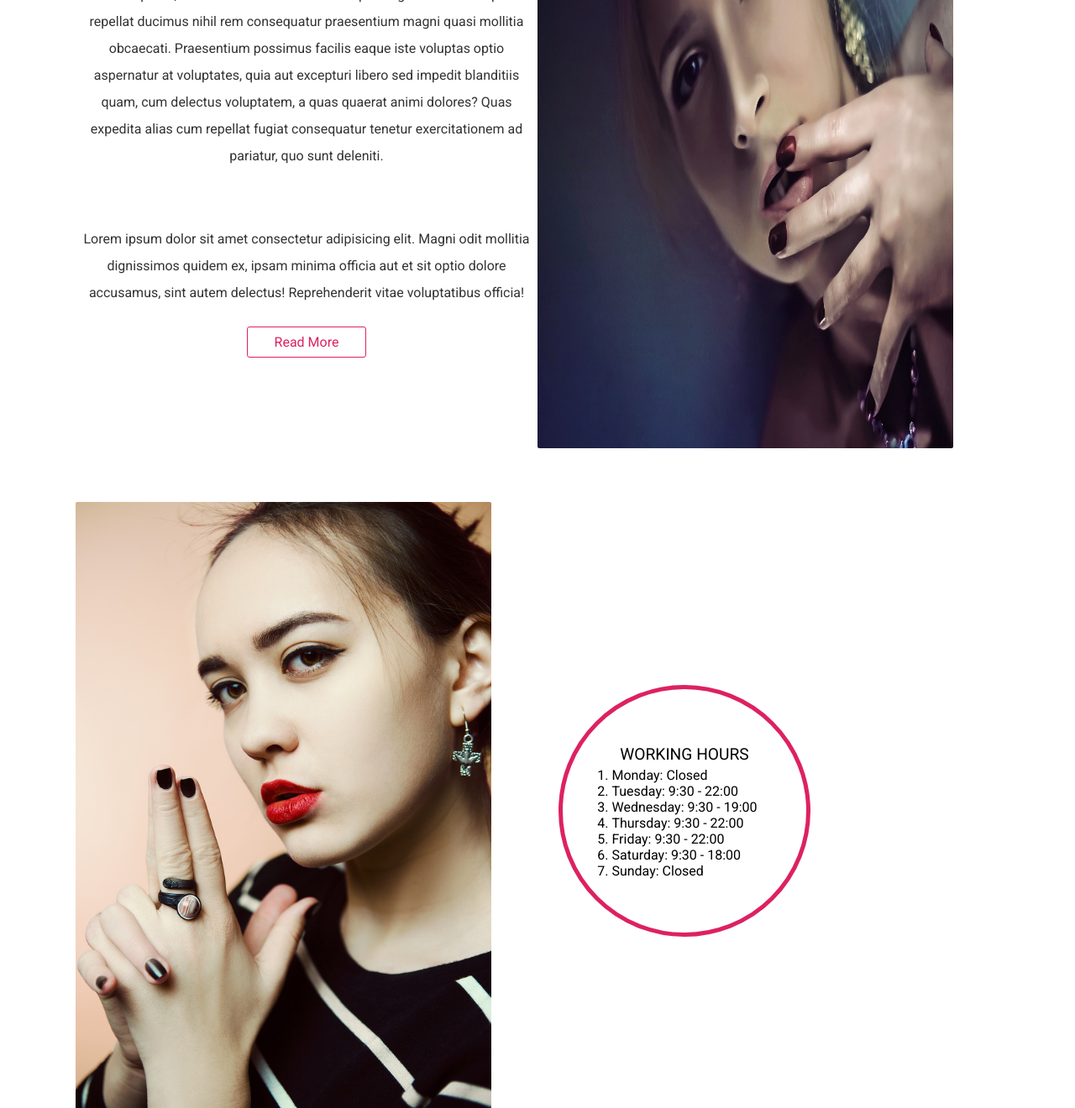
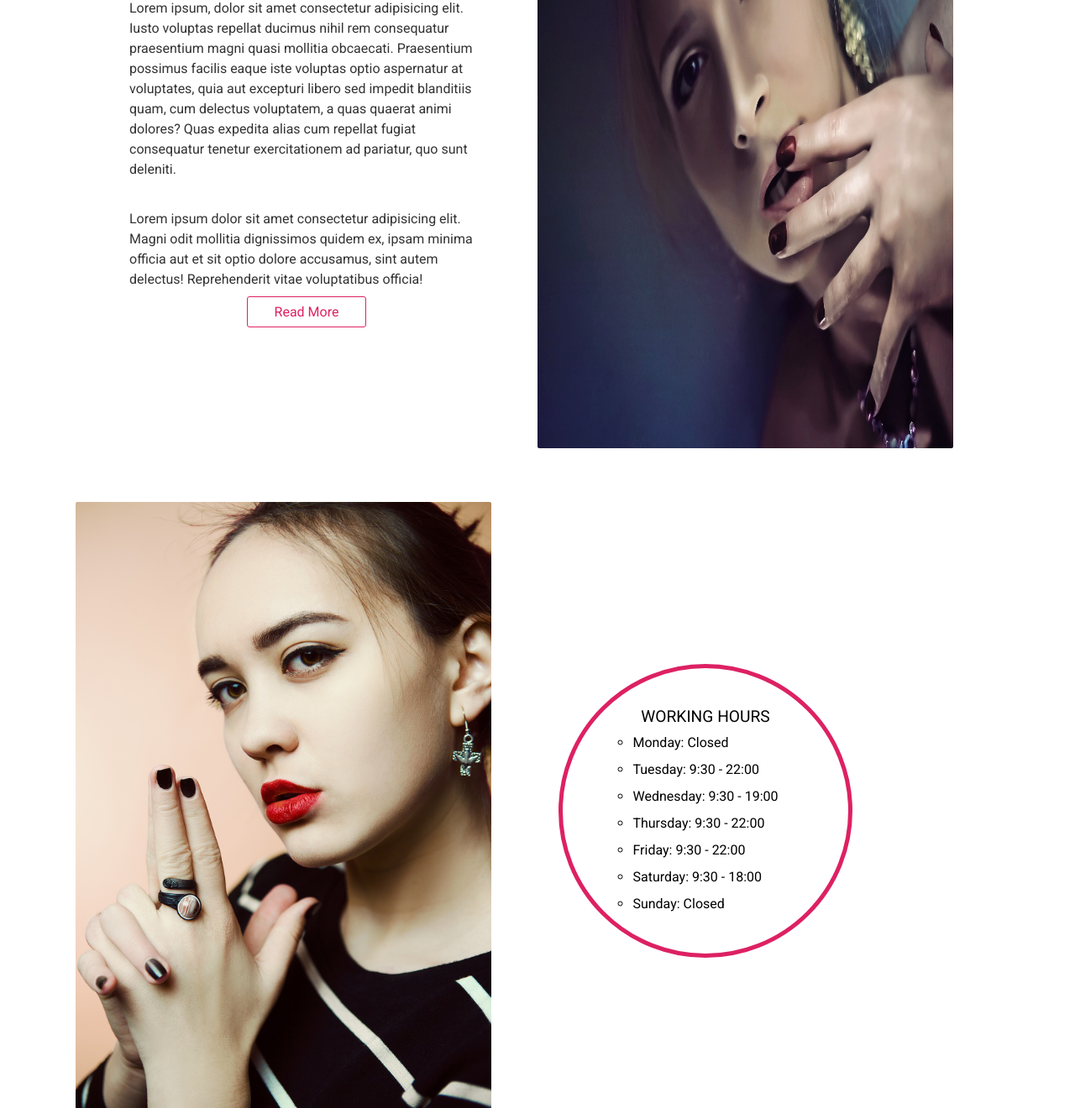
Before and after one commit to Derbakias/nails-studio-by-dora, a plain HTML site: page about.html in a window 1280 px wide. Shown: the part 314-1634 px from the top of the page at 84% size. Drawn offline with Linux system fonts and the light colour scheme.

Commit message:
fix minor css problems

```diff
--- a/about.html
+++ b/about.html
@@ -49,7 +49,7 @@
         </div>
         <div class="text">
           <h2 class="s-heading">WORKING HOURS</h2>
-          <ol>
+          <ul>
             <li>Monday: Closed</li>
             <li>Tuesday: 9:30 - 22:00</li>
             <li>Wednesday: 9:30 - 19:00</li>
@@ -57,7 +57,7 @@
             <li>Friday: 9:30 - 22:00</li>
             <li>Saturday: 9:30 - 18:00</li>
             <li>Sunday: Closed</li>
-          </ol>
+          </ul>
         </div>
       </div>
     </section>
--- a/css/style.css
+++ b/css/style.css
@@ -328,16 +328,28 @@ img {
   align-items: center;
   align-self: center;
   width: 50%;
+  padding: 2rem;
   text-align: center;
 }
 
+.details .text p {
+  padding: 0 2rem;
+  text-align: left;
+  line-height: 1.5;
+}
+
 .details .row:last-child .text {
-  width: 300px;
-  height: 300px;
+  width: 350px;
+  height: 350px;
   margin-left: 5rem;
   border: var(--secondary-color) 5px solid;
   border-radius: 50%;
   text-align: left;
+  line-height: 2;
+}
+
+.details .row:last-child ul {
+  list-style: circle;
 }
 
 
```
